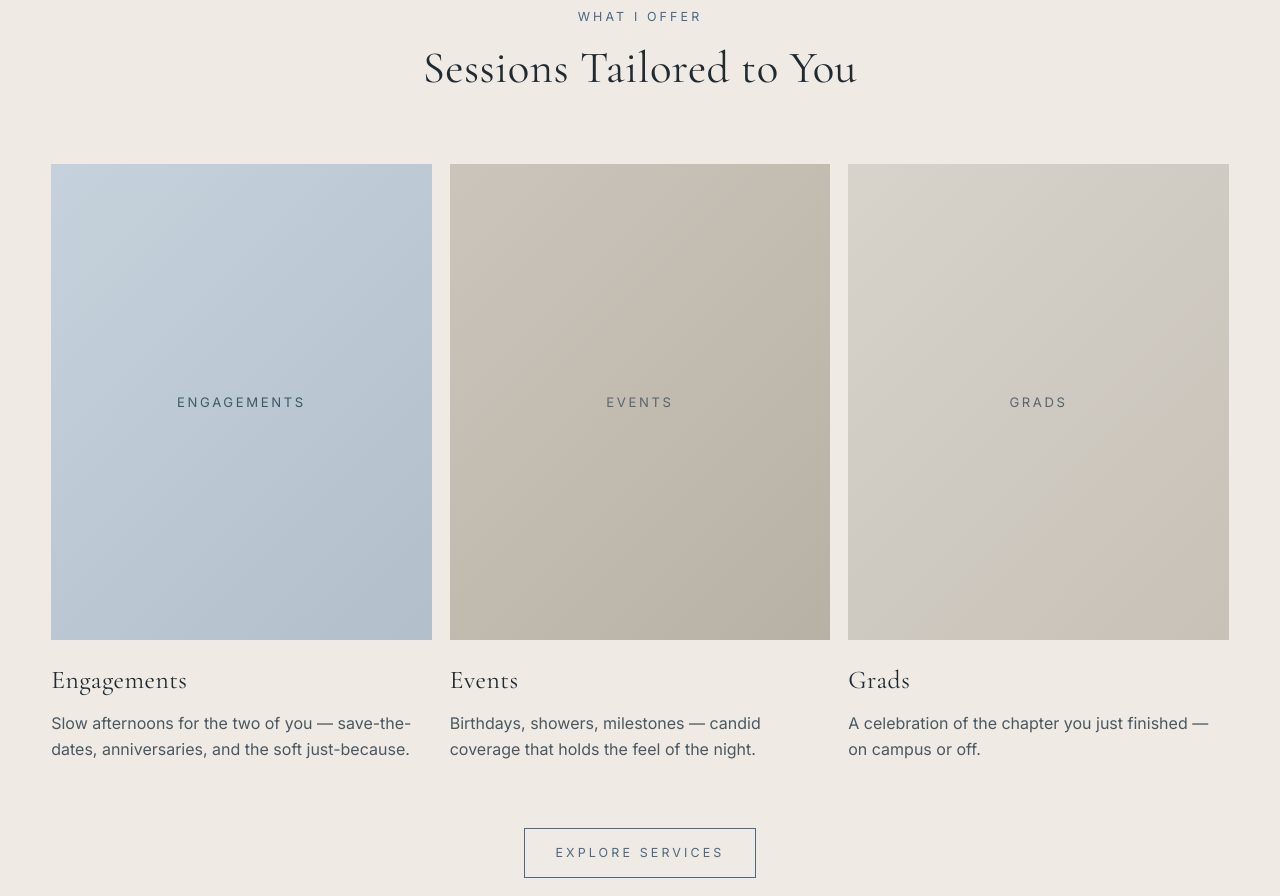
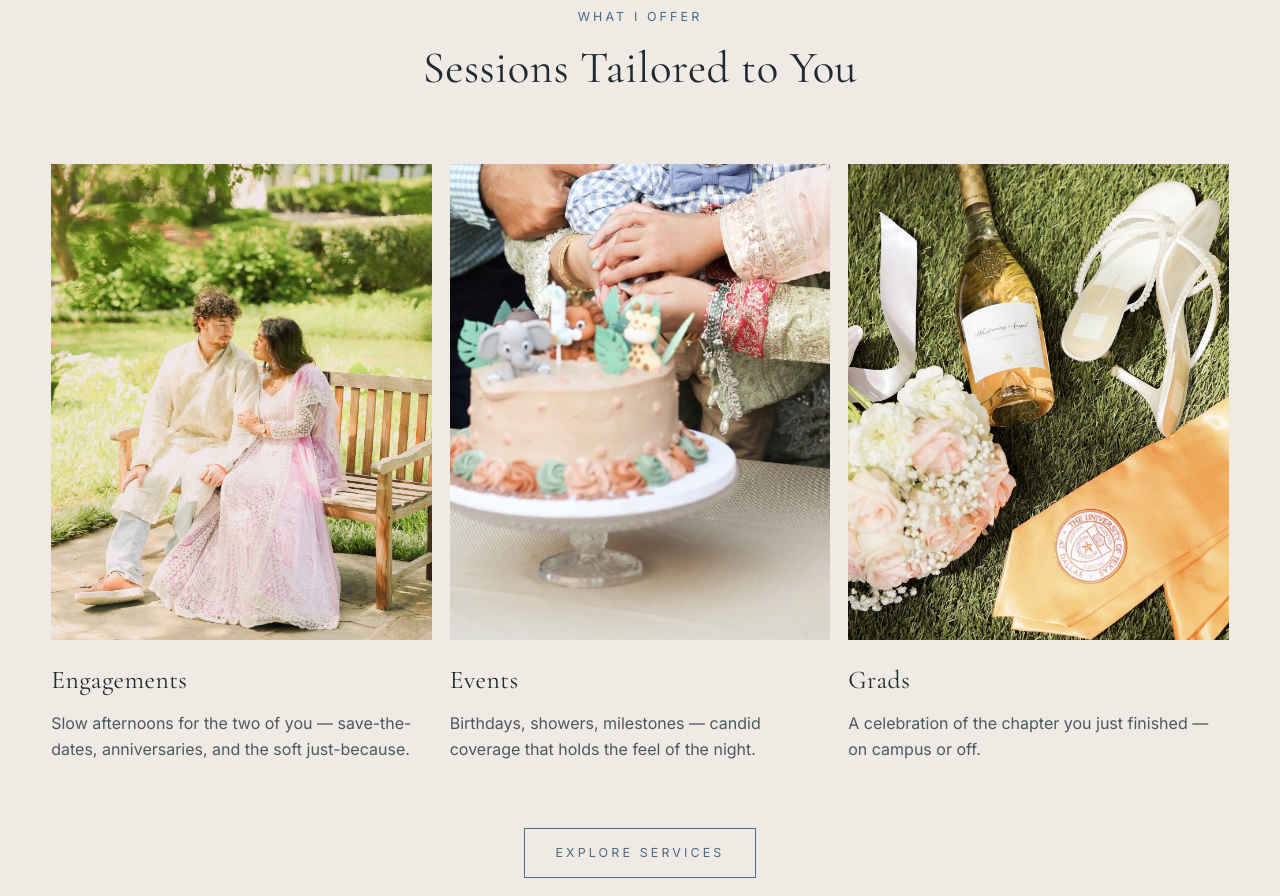
Before and after one commit to AliPervaiz/Collectivebysus.com, a plain HTML site: page index.html in a window 1280 px wide. Shown: the part 2599-3495 px from the top of the page. Drawn offline with nearby package versions, Linux system fonts and the light colour scheme.

Commit message:
Replace category placeholders on home + services with real photos
- Home services-preview tiles and services-page service-row images now
  show actual portfolio photos instead of labelled gray boxes
- All picks are portrait orientation (h/w 1.24-1.33) so they fit the
  4:5 placeholder slots with minimal cropping
- Same photo per category on both pages for consistent visual identity:
    Engagements: Portfolio/Engagement/NEWADD(5).JPG
    Events:      Portfolio/Events/NEWADD(11).jpg
    Grads:       Portfolio/Grad/NEWADD(4).jpg
- Lazy-loaded so they don't compete with the hero on initial paint

```diff
--- a/index.html
+++ b/index.html
@@ -82,17 +82,23 @@
 
       <div class="featured-grid" style="grid-template-columns:repeat(3,1fr);">
         <div>
-          <div class="ph blue" style="aspect-ratio:4/5;">Engagements</div>
+          <div class="ph blue" style="aspect-ratio:4/5;">
+            <img src="Photos/Portfolio/Engagement/NEWADD%285%29.JPG" alt="Engagement session" loading="lazy" />
+          </div>
           <h3 style="margin-top:20px;">Engagements</h3>
           <p>Slow afternoons for the two of you — save-the-dates, anniversaries, and the soft just-because.</p>
         </div>
         <div>
-          <div class="ph alt" style="aspect-ratio:4/5;">Events</div>
+          <div class="ph alt" style="aspect-ratio:4/5;">
+            <img src="Photos/Portfolio/Events/NEWADD%2811%29.jpg" alt="Event photograph" loading="lazy" />
+          </div>
           <h3 style="margin-top:20px;">Events</h3>
           <p>Birthdays, showers, milestones — candid coverage that holds the feel of the night.</p>
         </div>
         <div>
-          <div class="ph" style="aspect-ratio:4/5;">Grads</div>
+          <div class="ph" style="aspect-ratio:4/5;">
+            <img src="Photos/Portfolio/Grad/NEWADD%284%29.jpg" alt="Grad session" loading="lazy" />
+          </div>
           <h3 style="margin-top:20px;">Grads</h3>
           <p>A celebration of the chapter you just finished — on campus or off.</p>
         </div>
```
Also changed, not shown: services.html (+9 -3 lines).
